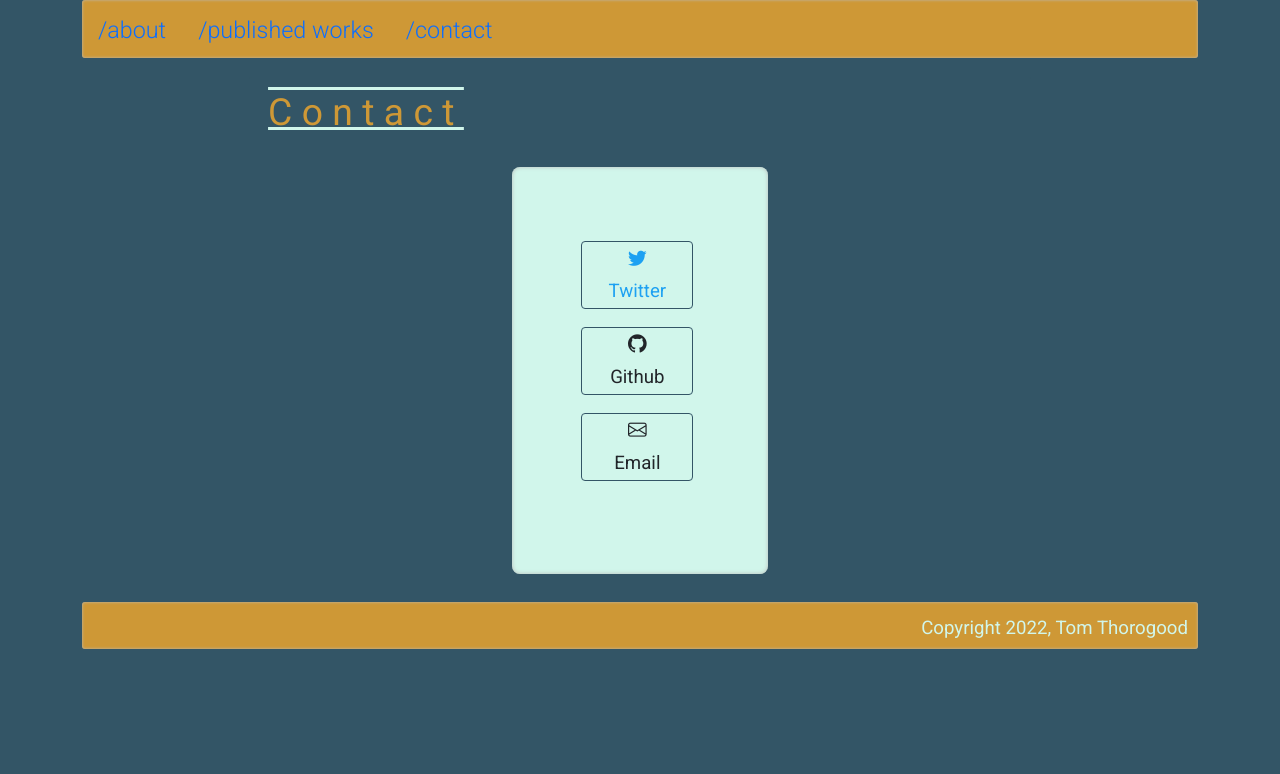
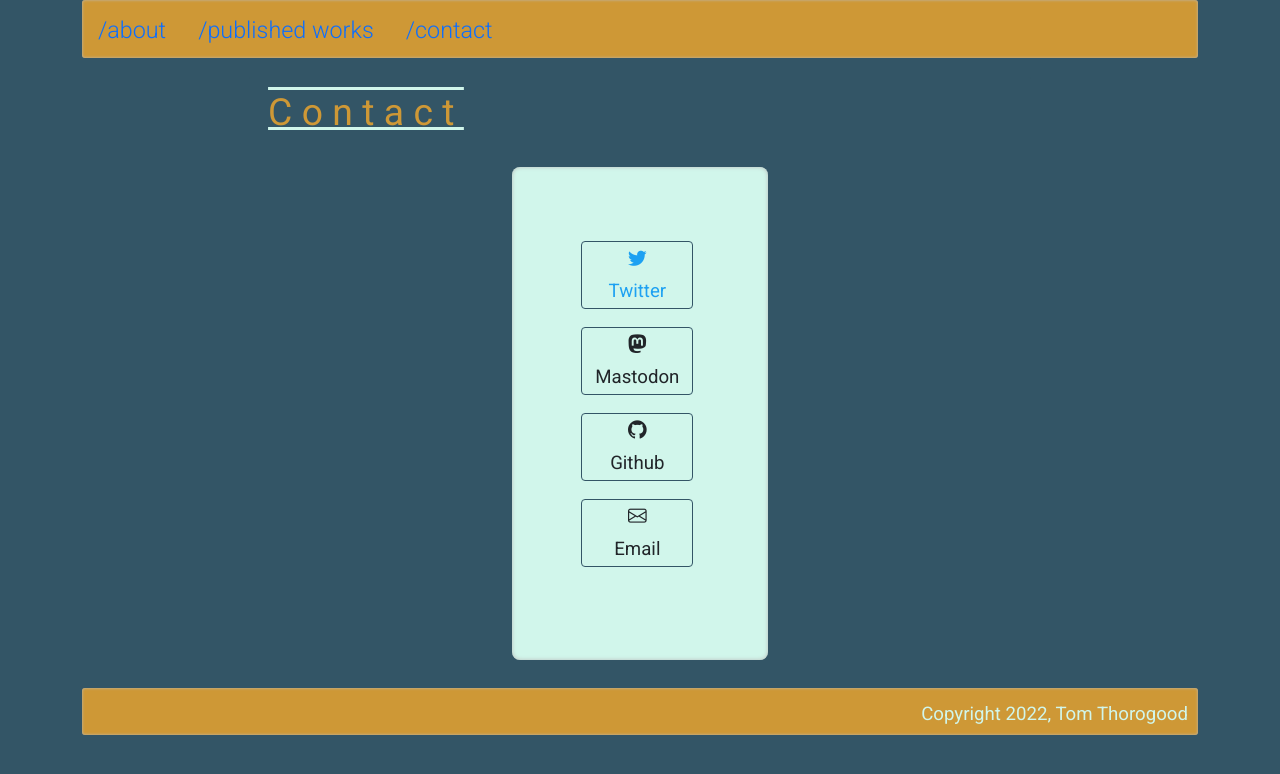
Before and after one commit to tomthorogood/tomthorogood.github.io, an Angular app: page /contact in a window 1280 px wide. Shown: the top 774 px of the page. Built offline with nearby package versions, Linux system fonts and the light colour scheme.

Commit message:
Add Mastodon to contact

```diff
--- a/src/app/contact/contact.component.html
+++ b/src/app/contact/contact.component.html
@@ -8,6 +8,12 @@
         <a href="https://twitter.com/tathorogood" target="_blank" class="twitter">
           <i class="bi bi-twitter"></i>
           Twitter
+        </a>
+      </li>
+      <li class="mastodon">
+        <a rel="me" href="https://mastodon.social/@tathorogood" target="_blank">
+          <i class="bi bi-mastodon"></i>
+          Mastodon
         </a>
       </li>
       <li class="github">
```
